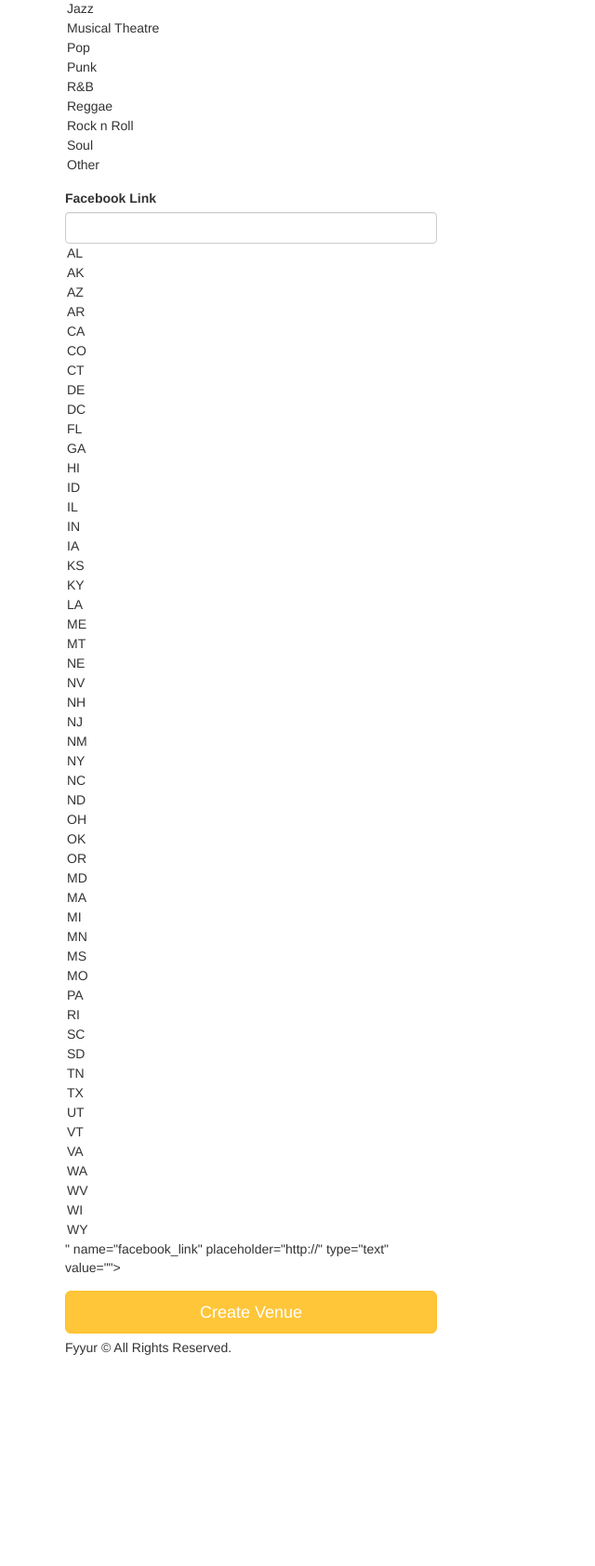
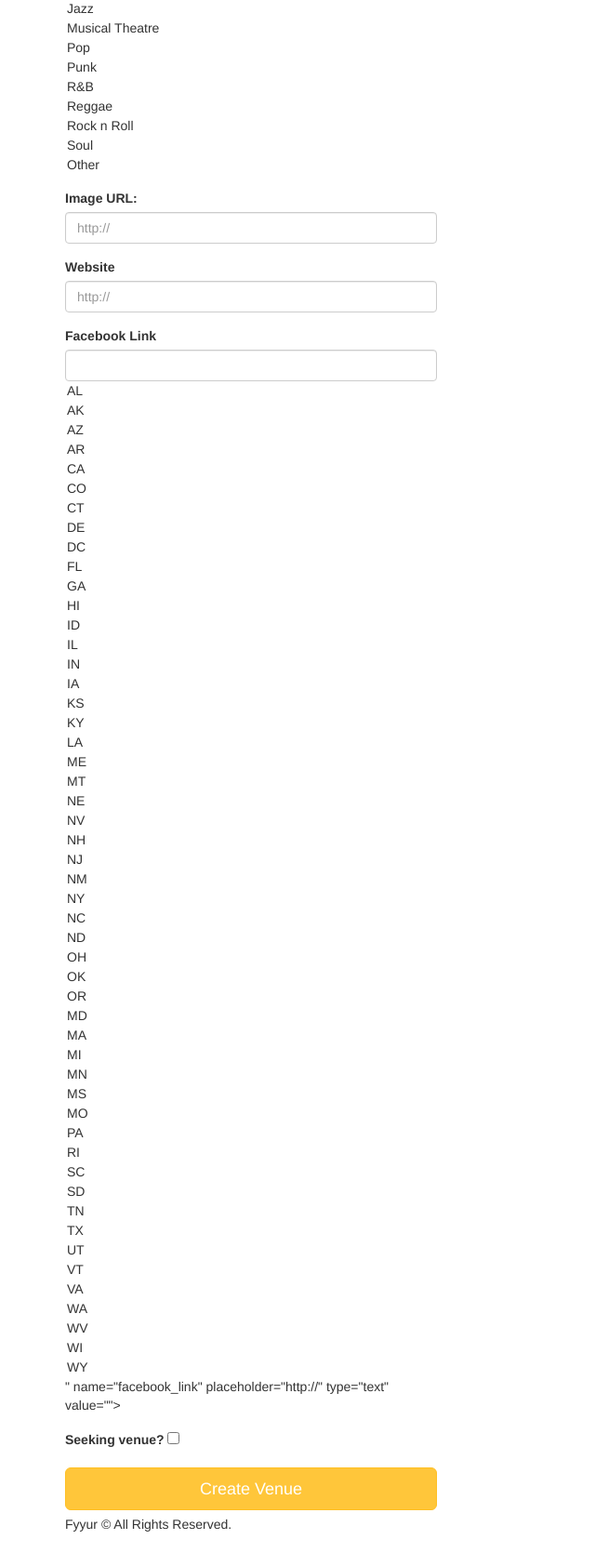
Before and after one commit to varlese/fyyur, a Flask app: page /artists/create in a window 1280 px wide. Shown: the part 668-2352 px from the top of the page at 93% size, without its empty margins (0-640 px from the left). Before the commit the page ends 2125 px from the top, so only its background shows below. Run offline with Flask 2, Linux system fonts and the light colour scheme; some libraries are stand-ins or nearby versions.

Commit message:
Created Show model and relationships; implemented new Venue and Artist form; and foundation for submitting data from Venue form to database (still needs work).

```diff
--- a/app.py
+++ b/app.py
@@ -5,7 +5,7 @@
 import json
 import dateutil.parser
 import babel
-from flask import Flask, render_template, request, Response, flash, redirect, url_for
+from flask import Flask, render_template, request, Response, flash, redirect, url_for, abort
 from flask_moment import Moment
 from flask_sqlalchemy import SQLAlchemy
 from flask_migrate import Migrate
@@ -13,6 +13,8 @@
 from logging import Formatter, FileHandler
 from flask_wtf import Form
 from forms import *
+import sys, traceback
+
 #----------------------------------------------------------------------------#
 # App Config.
 #----------------------------------------------------------------------------#
@@ -24,6 +26,29 @@
 migrate = Migrate(app, db)
 
 # DONE: connect to a local postgresql database
+
+#----------------------------------------------------------------------------#
+# Tools
+#----------------------------------------------------------------------------#
+
+# Sanitize genre names for slugs
+# Source = https://www.peterbe.com/plog/fastest-python-function-to-slugify-a-string
+
+def slugify(text):
+    """
+    Turn the text content of a header into a slug for use in an ID
+    """
+    non_url_safe = ['"', '#', '$', '%', '&', '+',
+                ',', '/', ':', ';', '=', '?',
+                '@', '[', '\\', ']', '^', '`',
+                '{', '|', '}', '~', "'"]
+    non_safe = [c for c in text if c in non_url_safe]
+    if non_safe:
+        for c in non_safe:
+            text = text.replace(c, '')
+    # Strip leading, trailing and multiple whitespace, convert remaining whitespace to _
+    text = u'_'.join(text.split())
+    return text.lower()
 
 #----------------------------------------------------------------------------#
 # Models.
@@ -44,17 +69,26 @@
     state = db.Column(db.String(120))
     address = db.Column(db.String(120))
     phone = db.Column(db.String(120))
+    website = db.Column(db.String(120))
     image_link = db.Column(db.String(500))
     facebook_link = db.Column(db.String(120))
+    seeking_talent = db.Column(db.Boolean(), default=False)
+    slug = db.Column(db.String(120))
     genres = db.relationship(
       'Genre',
       secondary=venue_genre_relationship,
       lazy='subquery',
       backref=db.backref('Venue', lazy=True)
     )
-    ## Fields that need to be added: website, true/false seekign talent, image, slug
+    shows = db.relationship(
+      'Show',
+      lazy='subquery',
+      backref=db.backref('Venue', lazy=True)
+    )
+    def __repr__(self):
+      return f"<Venue id='{self.id}' name='{self.name}'>"
 
-    # TODO: implement any missing fields, as a database migration using Flask-Migrate
+    # DONE: implement any missing fields, as a database migration using Flask-Migrate
 
 # Creating relationship to connect Genre categories to Artist table
 artist_genre_relationship = db.Table('artist_genre_relationship',
@@ -70,17 +104,24 @@
     city = db.Column(db.String(120))
     state = db.Column(db.String(120))
     phone = db.Column(db.String(120))
+    website = db.Column(db.String(120))
     image_link = db.Column(db.String(500))
     facebook_link = db.Column(db.String(120))
+    seeking_venues = db.Column(db.Boolean(), default=False)
+    slug = db.Column(db.String(120))
     genres = db.relationship(
       'Genre',
       secondary=artist_genre_relationship,
       lazy='subquery',
       backref=db.backref('Artist', lazy=True)
     )
-    ## Fields that need to be added: website, true/false seeking venues, image, slug
+    shows = db.relationship(
+      'Show',
+      lazy='subquery',
+      backref=db.backref('Artist', lazy=True)
+    )
 
-    # TODO: implement any missing fields, as a database migration using Flask-Migrate
+    # DONE: implement any missing fields, as a database migration using Flask-Migrate
 
 class Genre(db.Model):
   __tablename__ = 'Genre'
@@ -89,7 +130,15 @@
   name = db.Column(db.String(), nullable=False)
   slug = db.Column(db.String(), unique=True, nullable=False)
 
-# TODO Implement Show and Artist models, and complete all model relationships and properties, as a database migration.
+# DONE Implement Show and Artist models, and complete all model relationships and properties, as a database migration.
+
+class Show(db.Model):
+  __tablename__ = 'Show'
+
+  id = db.Column(db.Integer, primary_key=True)
+  datetime = db.Column(db.DateTime, nullable=False)
+  artist_id = db.Column('artist_id', db.Integer, db.ForeignKey('Artist.id'))
+  venue_id = db.Column('venue_id', db.Integer, db.ForeignKey('Venue.id'))
 
 #----------------------------------------------------------------------------#
 # Filters.
@@ -161,6 +210,7 @@
 
 @app.route('/venues/<int:venue_id>')
 def show_venue(venue_id):
+  print(Venue.query.get( venue_id ))
   # shows the venue page with the given venue_id
   # TODO: replace with real venue data from the venues table, using venue_id
   data1={
@@ -253,6 +303,57 @@
 
 @app.route('/venues/create', methods=['POST'])
 def create_venue_submission():
+  venue_data = {
+    'name': request.form.get('name'),
+    'city': request.form.get('city'),
+    'state': request.form.get('state'),
+    'address': request.form.get('address'),
+    'phone': request.form.get('phone'),
+    'genres': request.form.get('genres'),
+    'image_link': request.form.get('image_link'),
+    'website': request.form.get('website'),
+    'facebook_link': request.form.get('facebook_link'),
+    'seeking_talent': request.form.get('seeking_talent')
+  }
+
+  error = False
+  body = {}
+  try:
+    genres = []
+    for genre in venue_data['genres']:
+      genres.append( Genre.query.get( genre ) )
+
+    venue = Venue(
+      name = venue_data['name'],
+      slug = slugify(venue_data['name']),
+      city = venue_data['city'],
+      state = venue_data['state'],
+      address = venue_data['address'],
+      phone = venue_data['phone'],
+      genres = genres,
+      image_link = venue_data['image_link'],
+      website = venue_data['website'],
+      facebook_link = venue_data['facebook_link'],
+      seeking_talent = bool(venue_data['seeking_talent'])
+    )
+    db.session.add(venue)
+    db.session.commit()
+    body['id'] = venue.id
+  except:
+    error = True
+    db.session.rollback()
+    exc_type, exc_value, exc_traceback = sys.exc_info()
+
+    print("*** print_exception:")
+    traceback.print_exception(exc_type, exc_value, exc_traceback, limit=2, file=sys.stdout)
+
+  finally:
+    db.session.close()
+  if not error:
+    return redirect(url_for('show_venue', venue_id=int(body['id'])))
+  else:
+    abort(500)
+
   # TODO: insert form data as a new Venue record in the db, instead
   # TODO: modify data to be the data object returned from db insertion
 
--- a/forms.py
+++ b/forms.py
@@ -1,6 +1,6 @@
 from datetime import datetime
 from flask_wtf import Form
-from wtforms import StringField, SelectField, SelectMultipleField, DateTimeField
+from wtforms import StringField, SelectField, SelectMultipleField, DateTimeField, BooleanField
 from wtforms.validators import DataRequired, AnyOf, URL
 
 class ShowForm(Form):
@@ -79,6 +79,7 @@
             ('WY', 'WY'),
         ]
     )
+    # TODO implement validation logic for state
     address = StringField(
         'address', validators=[DataRequired()]
     )
@@ -92,29 +93,35 @@
         # TODO implement enum restriction
         'genres', validators=[DataRequired()],
         choices=[
-            ('Alternative', 'Alternative'),
-            ('Blues', 'Blues'),
-            ('Classical', 'Classical'),
-            ('Country', 'Country'),
-            ('Electronic', 'Electronic'),
-            ('Folk', 'Folk'),
-            ('Funk', 'Funk'),
-            ('Hip-Hop', 'Hip-Hop'),
-            ('Heavy Metal', 'Heavy Metal'),
-            ('Instrumental', 'Instrumental'),
-            ('Jazz', 'Jazz'),
-            ('Musical Theatre', 'Musical Theatre'),
-            ('Pop', 'Pop'),
-            ('Punk', 'Punk'),
-            ('R&B', 'R&B'),
-            ('Reggae', 'Reggae'),
-            ('Rock n Roll', 'Rock n Roll'),
-            ('Soul', 'Soul'),
-            ('Other', 'Other'),
+            (1, 'Alternative'),
+            (2, 'Blues'),
+            (3, 'Classical'),
+            (4, 'Country'),
+            (4, 'Electronic'),
+            (5, 'Folk'),
+            (6, 'Funk'),
+            (7, 'Hip-Hop'),
+            (8, 'Heavy Metal'),
+            (9, 'Instrumental'),
+            (10, 'Jazz'),
+            (11, 'Musical Theatre'),
+            (12, 'Pop'),
+            (13, 'Punk'),
+            (14, 'R&B'),
+            (15, 'Reggae'),
+            (16, 'Rock n Roll'),
+            (17, 'Soul'),
+            (18, 'Other'),
         ]
+    )
+    website = StringField(
+        'website', validators=[URL()]
     )
     facebook_link = StringField(
         'facebook_link', validators=[URL()]
+    )
+    seeking_talent = BooleanField(
+        'seeking_talent'
     )
 
 class ArtistForm(Form):
@@ -180,8 +187,8 @@
             ('WY', 'WY'),
         ]
     )
+    # TODO implement validation logic for state
     phone = StringField(
-        # TODO implement validation logic for state
         'phone'
     )
     image_link = StringField(
@@ -212,9 +219,15 @@
             ('Other', 'Other'),
         ]
     )
+    website = StringField(
+        'website', validators=[URL()]
+    )
     facebook_link = StringField(
         # TODO implement enum restriction
         'facebook_link', validators=[URL()]
     )
+    seeking_venue = BooleanField(
+        'seeking_venue'
+    )
 
-# TODO IMPLEMENT NEW ARTIST FORM AND NEW SHOW FORM
+# DONE IMPLEMENT NEW ARTIST FORM AND NEW SHOW FORM
--- a/migrations/versions/67ed0198ca6c_.py
+++ b/migrations/versions/67ed0198ca6c_.py
@@ -1,4 +1,5 @@
-"""empty message
+"""Add missing fields to Arist and Venue;
+Create relationship between Show model and Artist and Venue models.
 
 Revision ID: 67ed0198ca6c
 Revises:
--- a/templates/forms/new_artist.html
+++ b/templates/forms/new_artist.html
@@ -29,9 +29,21 @@
         {{ form.genres(class_ = 'form-control', placeholder='Genres, separated by commas', id=form.state, autofocus = true) }}
       </div>
       <div class="form-group">
+          <label for="image_link">Image URL:</label>
+          {{ form.image_link(class_='form-control', placeholder='http://', autofocus = true) }}
+        </div>
+      <div class="form-group">
+          <label for="website">Website</label>
+          {{ form.website(class_='form-control', placeholder='http://', autofocus = true) }}
+        </div>
+      <div class="form-group">
           <label for="genres">Facebook Link</label>
           {{ form.facebook_link(class_ = 'form-control', placeholder='http://', id=form.state, autofocus = true) }}
         </div>
+        <div class="form-group">
+            <label for="seeking_venue">Seeking venue?</label>
+            {{ form.seeking_venue }}
+          </div>
       <input type="submit" value="Create Venue" class="btn btn-primary btn-lg btn-block">
     </form>
   </div>
```
Also changed, not shown: migrations/versions/3eb7341eb340_.py (added, +33 -0 lines), migrations/versions/7af2193642b6_.py (added, +36 -0 lines), migrations/versions/bdf9ededb5b4_.py (added, +38 -0 lines), migrations/versions/c3cc28508d0f_.py (added, +32 -0 lines), templates/forms/edit_venue.html (+8 -0 lines), templates/forms/new_venue.html (+12 -0 lines), 2 other files.
